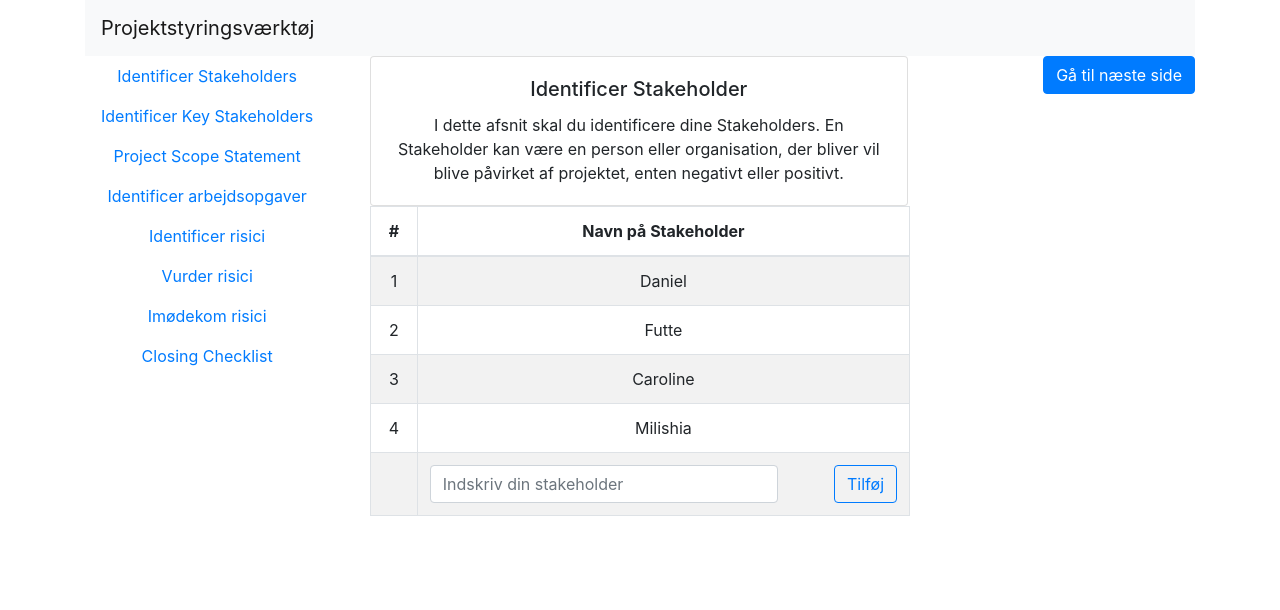
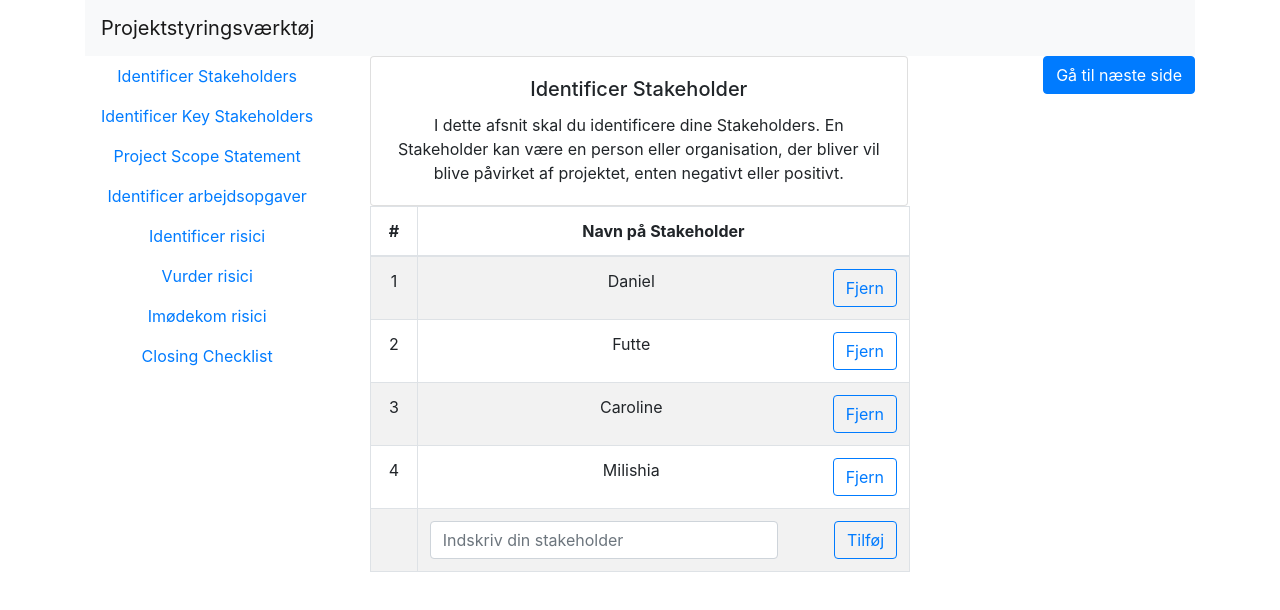
Before and after one commit to Milishia/Projektstyringsv-rkt-j, a React (Create React App) app in the folder web/: page / in a window 1280 px wide. Shown: the top 610 px of the page. Built offline with nearby package versions, Linux system fonts and the light colour scheme.

Commit message:
fjern button added, but has no function

```diff
--- a/web/src/App.js
+++ b/web/src/App.js
@@ -64,7 +64,10 @@ function App() {
                         </thead>
                         <tbody>
                         {stakeholderstore.stakeholders.map((stakeholderName, key)=>
-                            (<tr> <td> {key+1} </td><td> {stakeholderName} </td> </tr>))}
+                            (<tr>
+                                <td> {key+1} </td>
+                                <td> {stakeholderName} <Button variant="outline-primary" onClick={()=>stakeholderstore.removeStakeholder()}>Fjern</Button></td>
+                            </tr>))}
                             <tr>
                                 <td></td>
                                 <td>
@@ -87,7 +90,7 @@ function App() {
                 </Col>
                 <Col> {/*3 of 3*/}
 
-                    <Button variant="primary">Gå til næste side</Button>
+                    <Button variant="primary" >Gå til næste side</Button>
 
                 </Col>
             </Row>
--- a/web/src/StakeholderStore.js
+++ b/web/src/StakeholderStore.js
@@ -1,4 +1,5 @@
 import {decorate, observable} from "mobx";
+import React, {useState} from 'react';
 
 export default class StakeholderStore
 {
@@ -7,7 +8,16 @@ export default class StakeholderStore
     addStakeHolder = (name)=> {
         this.stakeholders.push(name);
         this.newStakeHolder="";
+
     };
+    removeStakeholder(e) {
+
+    }
+    message = (key)=>{
+        alert("this is something"+ key);
+    }
+
+
 }
 
 decorate(StakeholderStore, {
```
